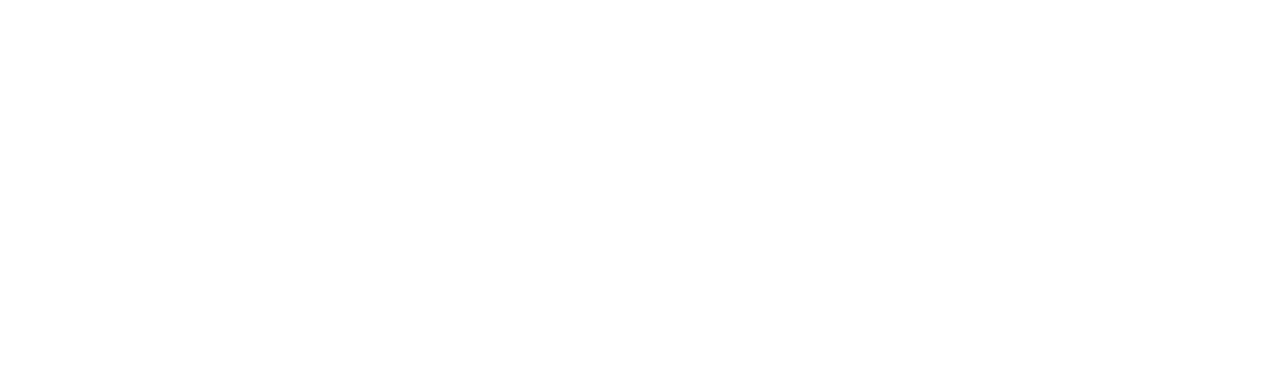
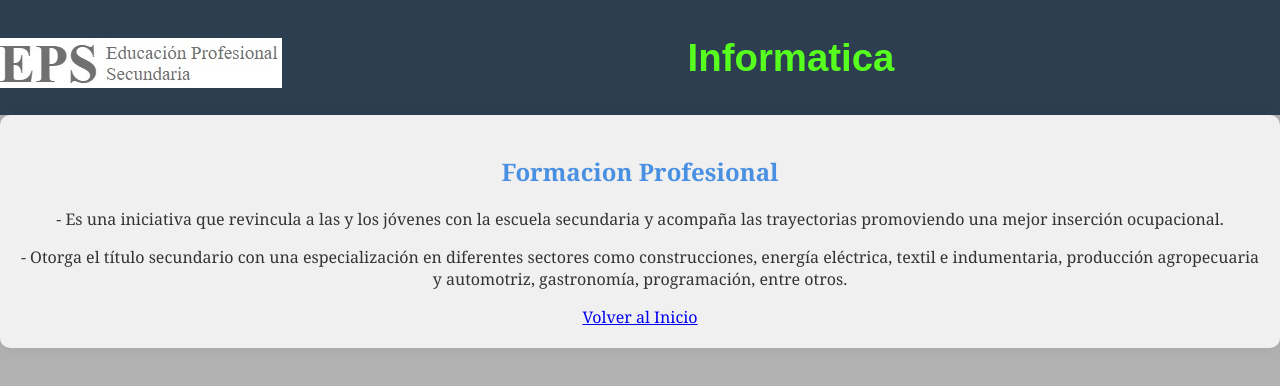
Before and after one commit to emmanuel-rossi/eps.github.io, a plain HTML site: page que-hacemos.html in a window 1280 px wide. Drawn offline with Linux system fonts and the light colour scheme.

Commit message:
Add files via upload

```diff
--- a/que-hacemos.html
+++ b/que-hacemos.html
@@ -0,0 +1,21 @@
+<!DOCTYPE html>
+<html lang="en">
+<head>
+    <meta charset="UTF-8">
+    <meta name="viewport" content="width=device-width, initial-scale=1.0">
+    <title>eps</title>
+    <link rel="stylesheet" href="style.css">
+</head>
+<body>
+    <header>
+        <img src="img/logo.jpg"alt="logo escuela"style="max-width: 1900px; height: auto; margin-top:10px;"class="logo">
+        <h1>Informatica</h1>
+    </header>
+    <main>
+        <h2>Formacion Profesional </h2>
+        <p>- Es una iniciativa que revincula a las y los jóvenes con la escuela secundaria y acompaña las trayectorias promoviendo una mejor inserción ocupacional.</p>
+        <p>- Otorga el título secundario con una especialización en diferentes sectores como construcciones, energía eléctrica, textil e indumentaria, producción agropecuaria y automotriz, gastronomía, programación, entre otros.</p>
+        <a href="index.html">Volver al Inicio</a>
+    </main>
+</body>
+</html>
--- a/style.css
+++ b/style.css
@@ -4,7 +4,7 @@ body{
     background-color:#b1b1b1;
     color:#333;
     line-height: 1,6;
-    animation: fadeIn 2s ease-in;
+    animation: fadeIn 3s ease-in;
 }
 header{
     font-family: sans-serif;
```
Also changed, not shown: dirigimos.html (+20 -0 lines), index.html (+1 -1 lines), quienes-somos.html (+20 -0 lines).
